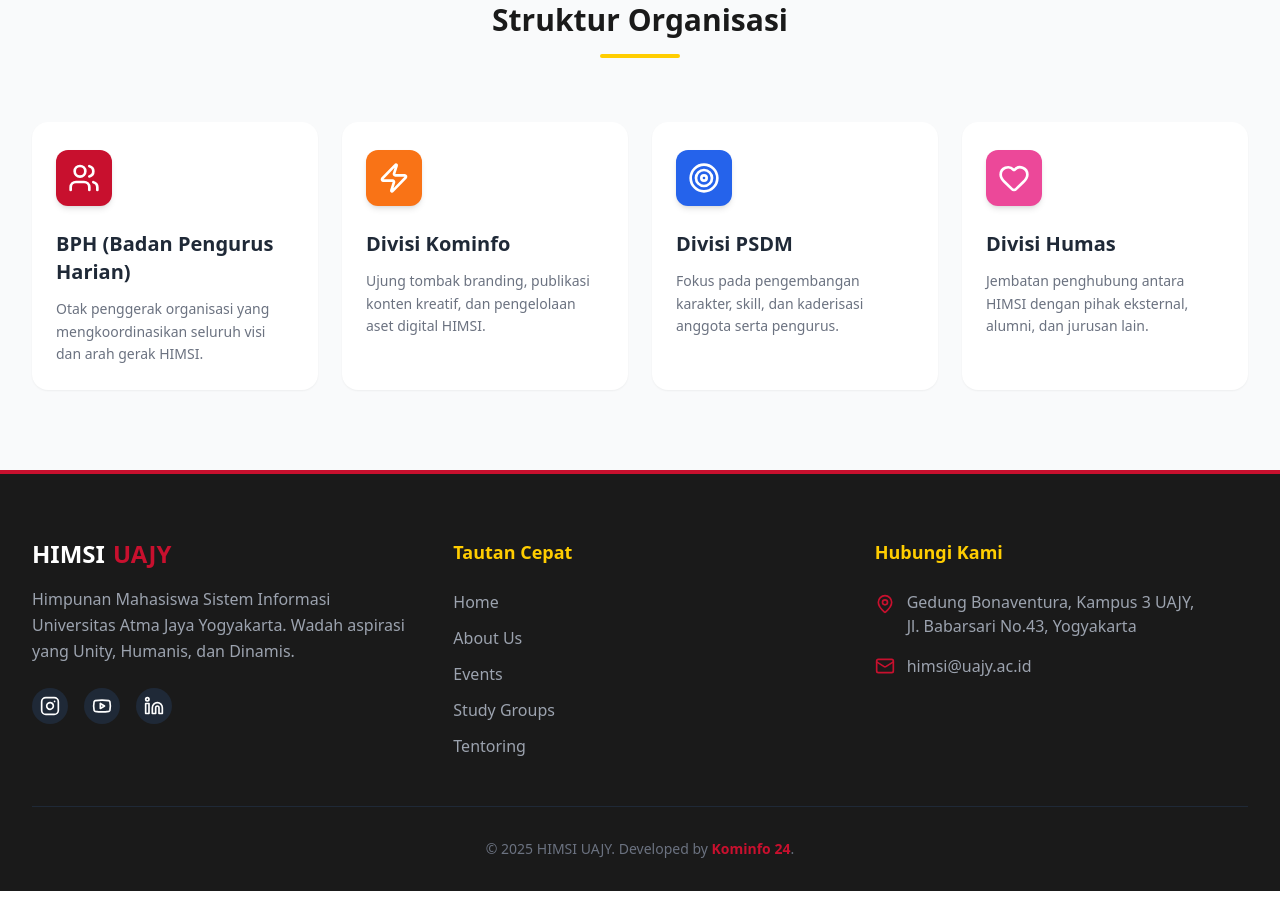
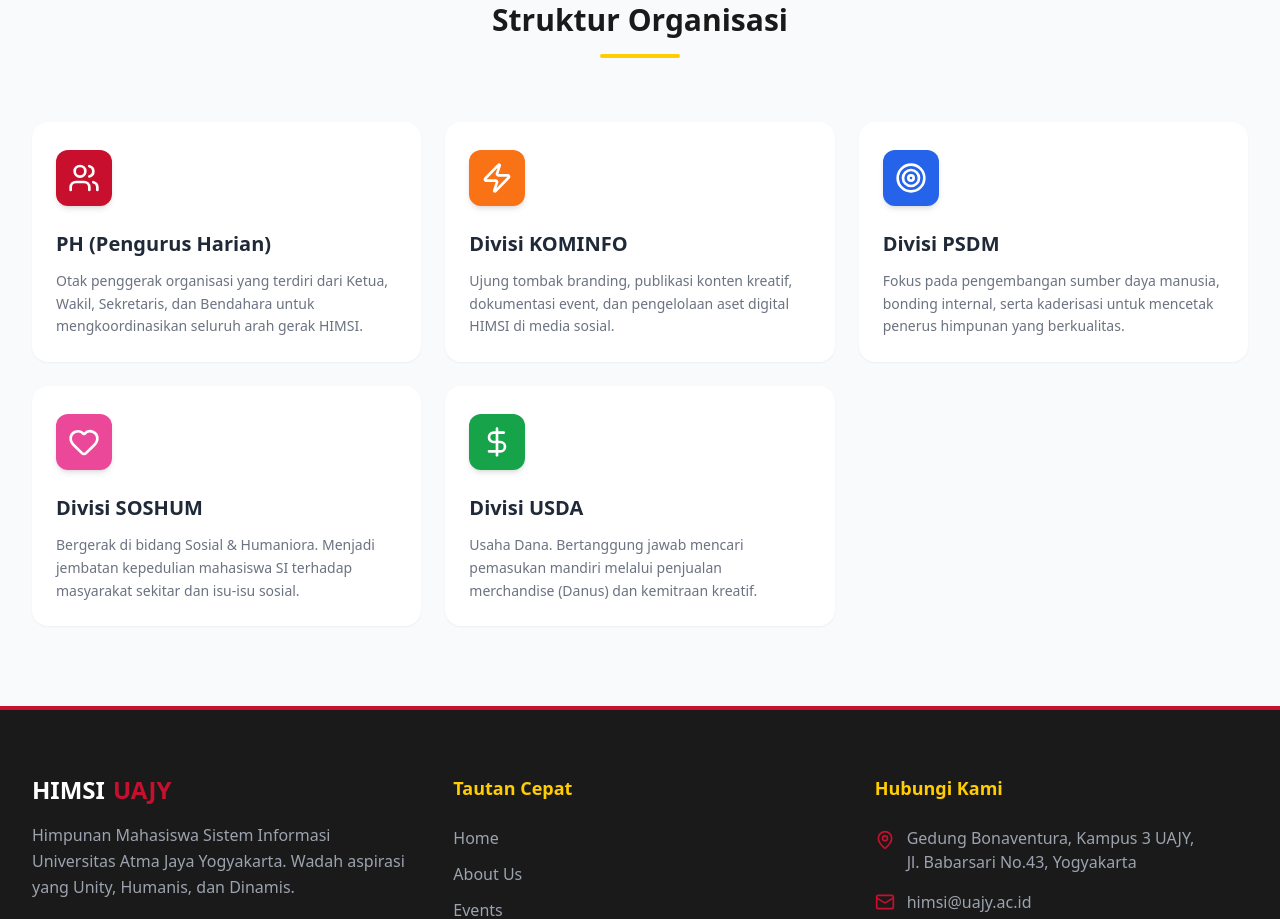
Before and after one commit to Afta20/HIMSIUAJY, a Next.js app: page /about-us in a window 1280 px wide. Shown: the part 880-1799 px from the top of the page. Before the commit the page ends 1771 px from the top, so only its background shows below. Built offline with nearby package versions, Linux system fonts and the light colour scheme.

Commit message:
fix: update division names and descriptions for accuracy, add USDA division

```diff
--- a/src/app/about-us/page.tsx
+++ b/src/app/about-us/page.tsx
@@ -1,34 +1,40 @@
 // src/app/about-us/page.tsx
 import Navbar from "@/components/Navbar";
 import Footer from "@/components/Footer";
-import { Users, Target, Zap, Heart } from "lucide-react";
+import { Users, Target, Zap, Heart, DollarSign } from "lucide-react"; // Tambah DollarSign untuk USDA
 
 export default function AboutUs() {
-  // Data Dummy Divisi (Nanti bisa diganti)
+  // Data Divisi UPDATED: PH, KOMINFO, PSDM, SOSHUM, USDA
   const divisions = [
     {
-      name: "BPH (Badan Pengurus Harian)",
-      desc: "Otak penggerak organisasi yang mengkoordinasikan seluruh visi dan arah gerak HIMSI.",
+      name: "PH (Pengurus Harian)",
+      desc: "Otak penggerak organisasi yang terdiri dari Ketua, Wakil, Sekretaris, dan Bendahara untuk mengkoordinasikan seluruh arah gerak HIMSI.",
       icon: <Users size={32} className="text-white" />,
       color: "bg-himsi-red"
     },
     {
-      name: "Divisi Kominfo",
-      desc: "Ujung tombak branding, publikasi konten kreatif, dan pengelolaan aset digital HIMSI.",
+      name: "Divisi KOMINFO",
+      desc: "Ujung tombak branding, publikasi konten kreatif, dokumentasi event, dan pengelolaan aset digital HIMSI di media sosial.",
       icon: <Zap size={32} className="text-white" />,
-      color: "bg-orange-500" // Warna pembeda dikit
+      color: "bg-orange-500"
     },
     {
       name: "Divisi PSDM",
-      desc: "Fokus pada pengembangan karakter, skill, dan kaderisasi anggota serta pengurus.",
+      desc: "Fokus pada pengembangan sumber daya manusia, bonding internal, serta kaderisasi untuk mencetak penerus himpunan yang berkualitas.",
       icon: <Target size={32} className="text-white" />,
       color: "bg-blue-600"
     },
     {
-      name: "Divisi Humas",
-      desc: "Jembatan penghubung antara HIMSI dengan pihak eksternal, alumni, dan jurusan lain.",
+      name: "Divisi SOSHUM",
+      desc: "Bergerak di bidang Sosial & Humaniora. Menjadi jembatan kepedulian mahasiswa SI terhadap masyarakat sekitar dan isu-isu sosial.",
       icon: <Heart size={32} className="text-white" />,
       color: "bg-pink-500"
+    },
+    {
+      name: "Divisi USDA",
+      desc: "Usaha Dana. Bertanggung jawab mencari pemasukan mandiri melalui penjualan merchandise (Danus) dan kemitraan kreatif.",
+      icon: <DollarSign size={32} className="text-white" />,
+      color: "bg-green-600" // Warna Hijau (Identik dengan uang/dana)
     }
   ];
 
@@ -102,9 +108,10 @@
             <div className="w-20 h-1 bg-himsi-yellow mx-auto mt-4 rounded-full"></div>
           </div>
 
-          <div className="grid grid-cols-1 md:grid-cols-2 lg:grid-cols-4 gap-6">
+          {/* Grid responsif: Mobile 1 kolom, Laptop 3 kolom (karena ada 5 item, baris kedua otomatis tengah) */}
+          <div className="grid grid-cols-1 md:grid-cols-2 lg:grid-cols-3 gap-6 justify-center">
             {divisions.map((div, index) => (
-              <div key={index} className="bg-white p-6 rounded-2xl shadow-sm hover:shadow-lg transition-all border-t-4 border-transparent hover:border-himsi-red group">
+              <div key={index} className="bg-white p-6 rounded-2xl shadow-sm hover:shadow-lg transition-all border-t-4 border-transparent hover:border-himsi-red group flex flex-col items-start h-full">
                 <div className={`${div.color} w-14 h-14 rounded-xl flex items-center justify-center mb-6 shadow-md group-hover:scale-110 transition-transform`}>
                   {div.icon}
                 </div>
```
